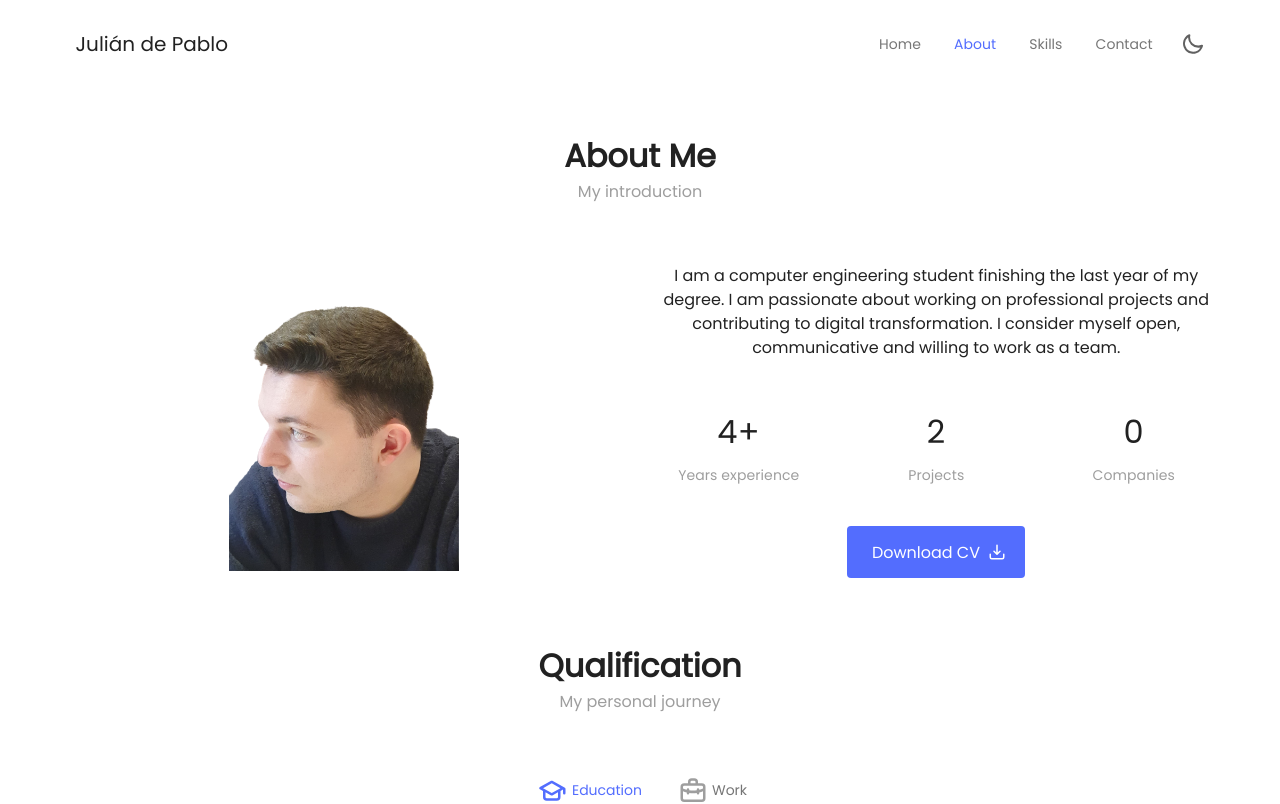
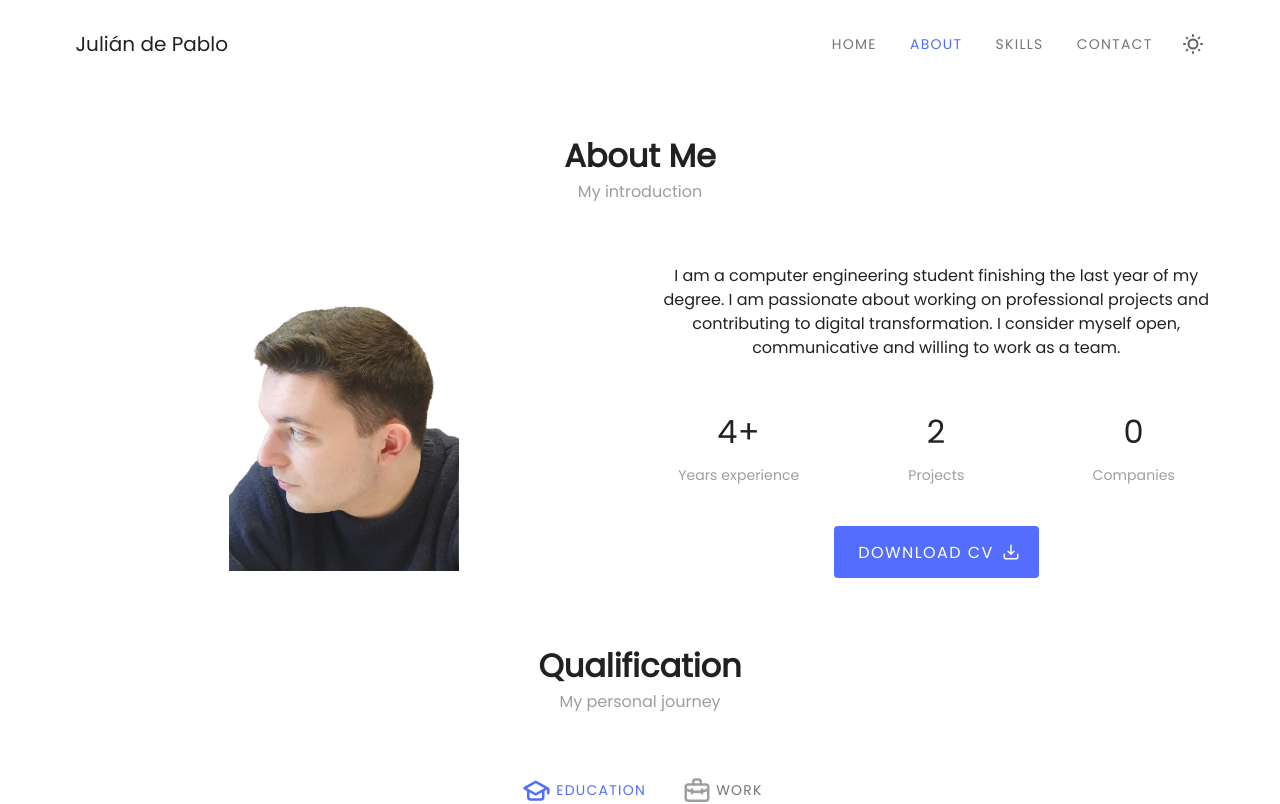
Before and after one commit to juliandpt/Portfolio_nuxt, a Nuxt app: page /about in a window 1280 px wide. Shown: the top 804 px of the page. Built offline with nearby package versions, Linux system fonts and the light colour scheme.

Commit message:
changed styles

```diff
--- a/assets/variables.scss
+++ b/assets/variables.scss
@@ -1,5 +1,14 @@
 // Ref: https://github.com/nuxt-community/vuetify-module#customvariables
 h1 {
-    font-size: 3.5rem;
-    margin-bottom: 1rem;
+    font-size: 2rem;
 }
+
+.v-btn {
+    text-transform: none;
+    letter-spacing: 0;
+}
+
+.v-btn--active {
+    background-color: transparent !important;
+    color: #536DFE !important;
+  }
--- a/components/navbar.vue
+++ b/components/navbar.vue
@@ -28,7 +28,6 @@
           <v-btn
             text
             plain
-            style="textTransform: none; letter-spacing: 0;"
             v-for="(route, i) in routes"
             :key="i"
             :to="route.link"
@@ -40,14 +39,14 @@
         <v-btn
           icon
           :plain="!$vuetify.breakpoint.xs"
-          :color="$vuetify.theme.dark ? 'black' : 'white'"
+          color="transparent"
           @click="toggleTheme()"
         >
           <v-fab-transition
             hide-on-leave
           >
             <img
-              src="@/assets/icons/moon.svg"
+              src="@/assets/icons/sun.svg"
               alt="facebook"
               height="24"
               width="24"
@@ -59,10 +58,10 @@
             hide-on-leave
           >
             <img
-              src="@/assets/icons/sun.svg"
+              src="@/assets/icons/moon.svg"
               alt="facebook"
-              height="30"
-              width="30"
+              height="24"
+              width="24"
               v-if="$vuetify.theme.dark"
             >
           </v-fab-transition>
@@ -127,7 +126,7 @@ export default({
   data: () => ({
     drawer: false,
     group: null,
-    selectedRoute: null,
+    selectedRoute: 0,
     routes: [
       {
         title: 'Home',
--- a/pages/about.vue
+++ b/pages/about.vue
@@ -82,7 +82,6 @@
               elevation="0"
               color="primary"
               class="mx-auto"
-              style="textTransform: none; letter-spacing: 0;"
               href="Julián-CV.pdf"
               download
             >
@@ -133,7 +132,6 @@
             ></v-tabs-slider>
 
             <v-tab
-              style="textTransform: none; letter-spacing: 0;"
               v-for="(qualification, i) in qualifications"
               :key="i"
             >
@@ -170,13 +168,13 @@
                   class="px-4 py-0 my-12"
                 >
                   <v-timeline-item
+                    small
+                    fill-dot
                     color="primary"
                     background-color="transparent"
-                    small
-                    fill-dot
+                    class="pa-0"
                     v-for="(item, j) in qualification.items"
                     :key="j"
-                    class="pa-0"
                   >
                     <v-card
                       flat
@@ -222,12 +220,6 @@
     </v-row>
   </v-container>
 </template>
-
-<style lang="scss" scoped>
-.v-timeline {
-  background: transparent !important;
-}
-</style>
 
 <script>
 export default {
--- a/pages/contact.vue
+++ b/pages/contact.vue
@@ -165,7 +165,6 @@
                 x-large
                 color="primary"
                 elevation="0"
-                style="textTransform: none; letter-spacing: 0;"
                 :dark="valid"
                 :disabled="!valid"
                 :block="$vuetify.breakpoint.xs"
@@ -329,7 +328,7 @@ export default {
         message: this.message
       }
 
-      emailjs.send('service_julia', 'template_julian', userParams, 'user_WjMXCOdbdqCzwQpCDkjtL')
+      emailjs.send('service_julian', 'template_julian', userParams, 'user_WjMXCOdbdqCzwQpCDkjtL')
       .then(
         (response) => {
           this.text = 'Email sent Successfuly!'
--- a/pages/index.vue
+++ b/pages/index.vue
@@ -45,20 +45,17 @@
           </span>
         </h1>
 
-        <h2
-          class="mb-4 secondary--text"
+        <h1>Software Engineer</h1>
+
+        <div
+          class="mt-10"
         >
-          Software Engineer
-        </h2>
-
-        <div>
           <v-btn
             dark
             x-large
             elevation="0"
             color="primary"
             to="/contact"
-            style="textTransform: none; letter-spacing: 0;"
           >
             Contact me
 
--- a/pages/login.vue
+++ b/pages/login.vue
@@ -94,7 +94,6 @@
                 x-large
                 color="primary"
                 elevation="0"
-                style="textTransform: none; letter-spacing: 0;"
                 dark
                 :loading="loading"
                 @click="login()"
@@ -122,7 +121,6 @@
                   block
                   color="error"
                   elevation="0"
-                  style="textTransform: none; letter-spacing: 0;"
                   :outlined="!$vuetify.theme.dark"
                   to="/"
                 >
@@ -156,7 +154,6 @@
                   dark
                   color="blue darken-4"
                   elevation="0"
-                  style="textTransform: none; letter-spacing: 0;"
                   @click="loginWithGoogle"
                 >
                   <v-icon
--- a/pages/skills.vue
+++ b/pages/skills.vue
@@ -156,7 +156,6 @@
               >
                 <v-btn
                   color="primary"
-                  style="textTransform: none; letter-spacing: 0;"
                   @click="showInfo(service)"
                 >
                   View more
@@ -282,7 +281,6 @@
                       dark
                       elevation="0"
                       color="primary"
-                      style="textTransform: none; letter-spacing: 0;"
                       class="mr-2"
                       v-for="(link, j) in project.links"
                       :key="j"
```
Also changed, not shown: assets/icons/moon.svg, assets/icons/sun.svg.
